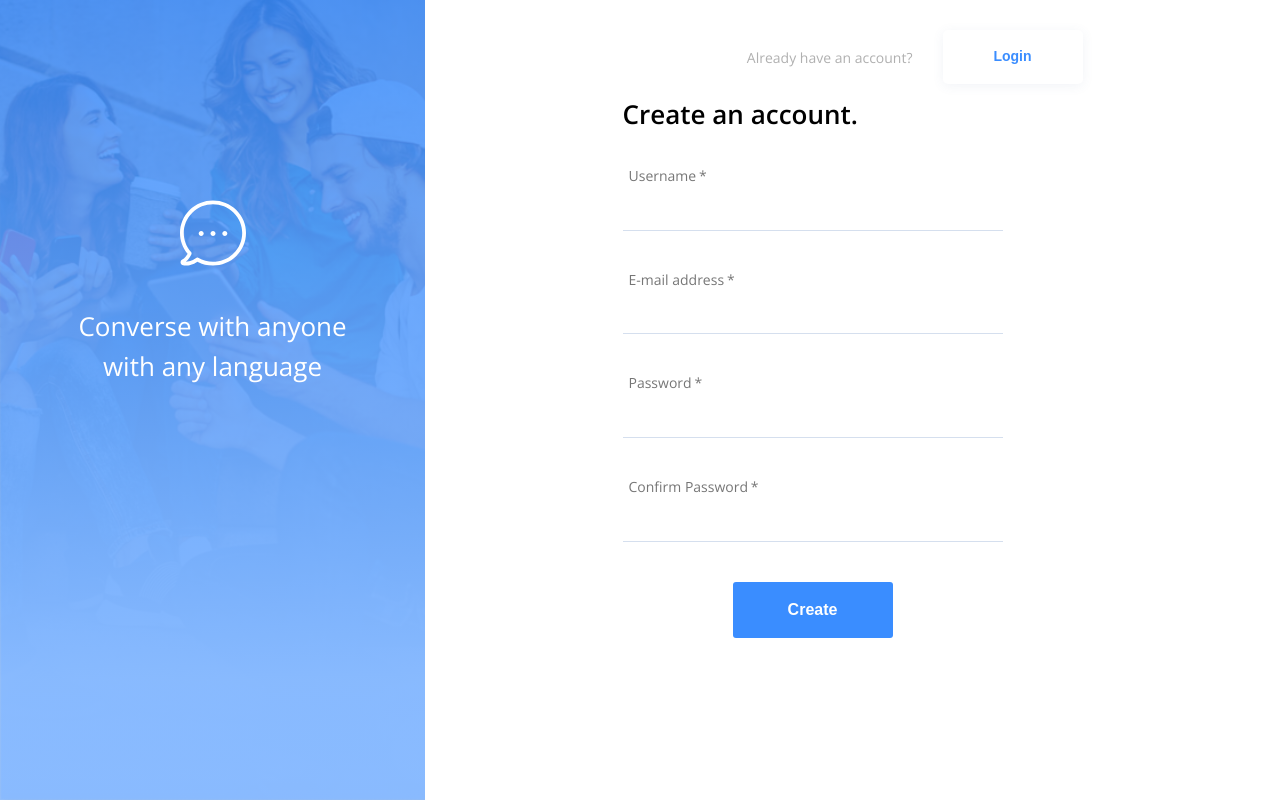
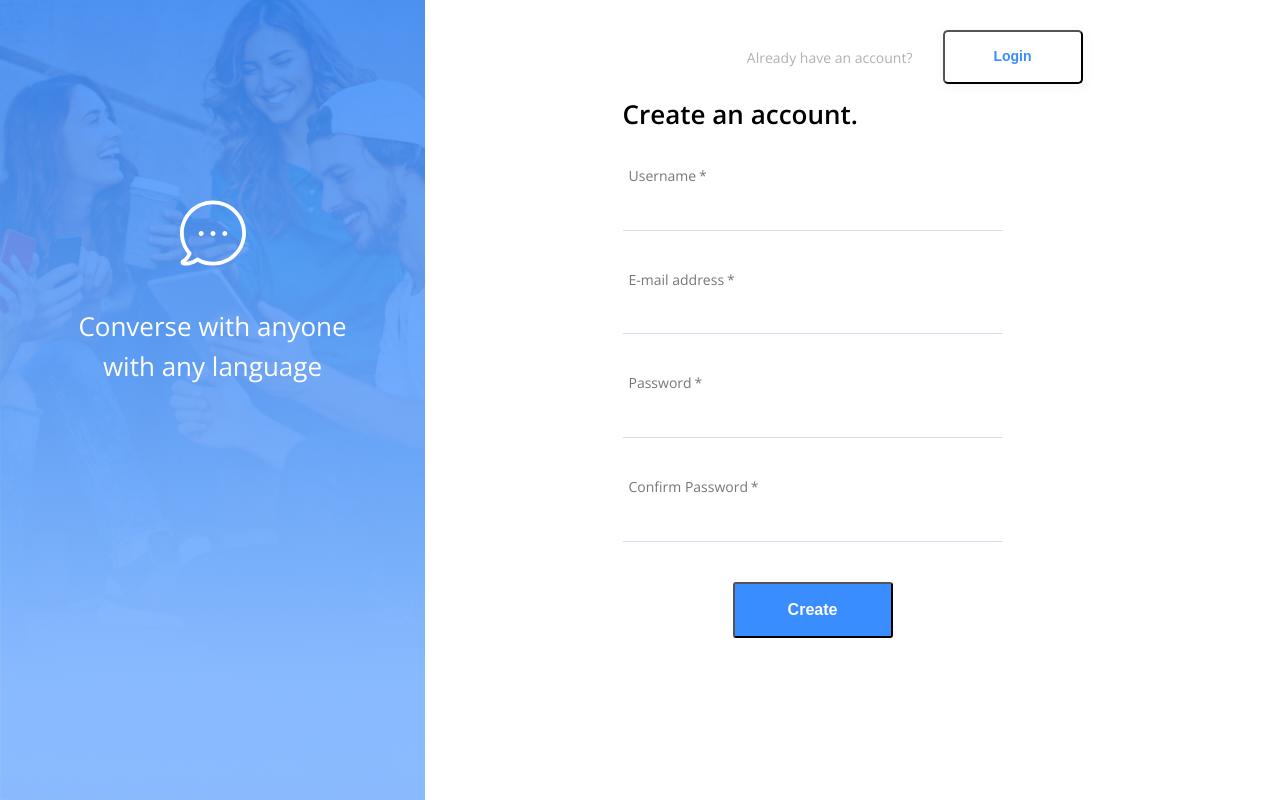
Before and after one commit to pedron3to/74247f, a React (Create React App) app in the folder client/: page / in a window 1280 px wide. Built offline with nearby package versions, Linux system fonts and the light colour scheme; no server answers.

Commit message:
Remove styling from .css

```diff
--- a/client/src/index.css
+++ b/client/src/index.css
@@ -1,20 +1,6 @@
 body {
   margin: 0;
   padding: 0;
-  font-family: -apple-system, BlinkMacSystemFont, "Segoe UI", "Roboto", "Oxygen",
-    "Ubuntu", "Cantarell", "Fira Sans", "Droid Sans", "Helvetica Neue",
-    sans-serif;
-  -webkit-font-smoothing: antialiased;
-  -moz-osx-font-smoothing: grayscale;
-}
-
-code {
-  font-family: source-code-pro, Menlo, Monaco, Consolas, "Courier New",
-    monospace;
-}
-
-button {
-  border: none;
 }
 
 a:-webkit-any-link {
@@ -23,16 +9,3 @@ a:-webkit-any-link {
   text-decoration: none;
   cursor: pointer;
 }
-
-p {
-  display: block;
-  margin-block-start: 0em;
-  margin-block-end: 0em;
-  margin-inline-start: 0px;
-  margin-inline-end: 0px;
-}
-
-input[type="password"] {
-  font-family: Verdana;
-  letter-spacing: 0.125em;
-}
```
